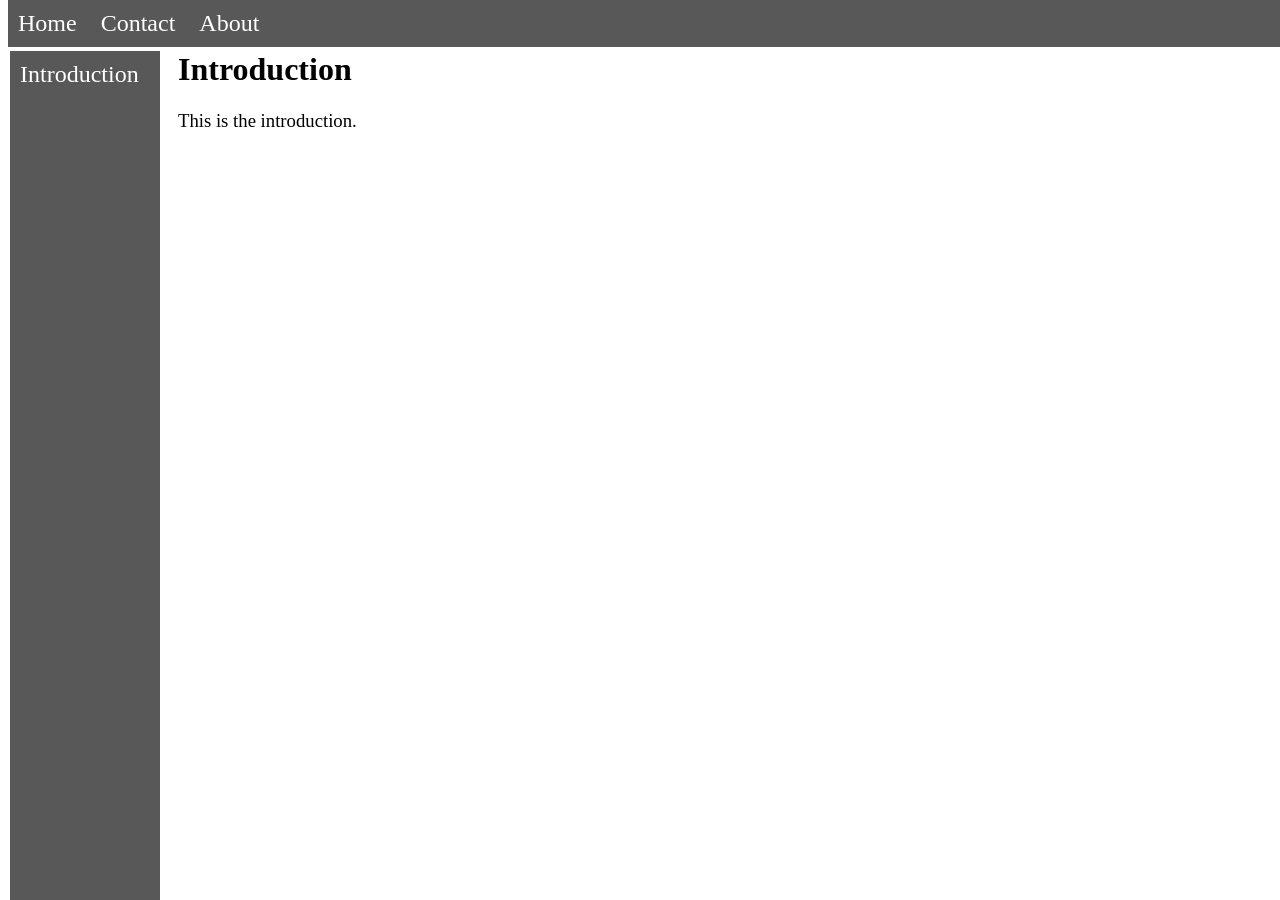
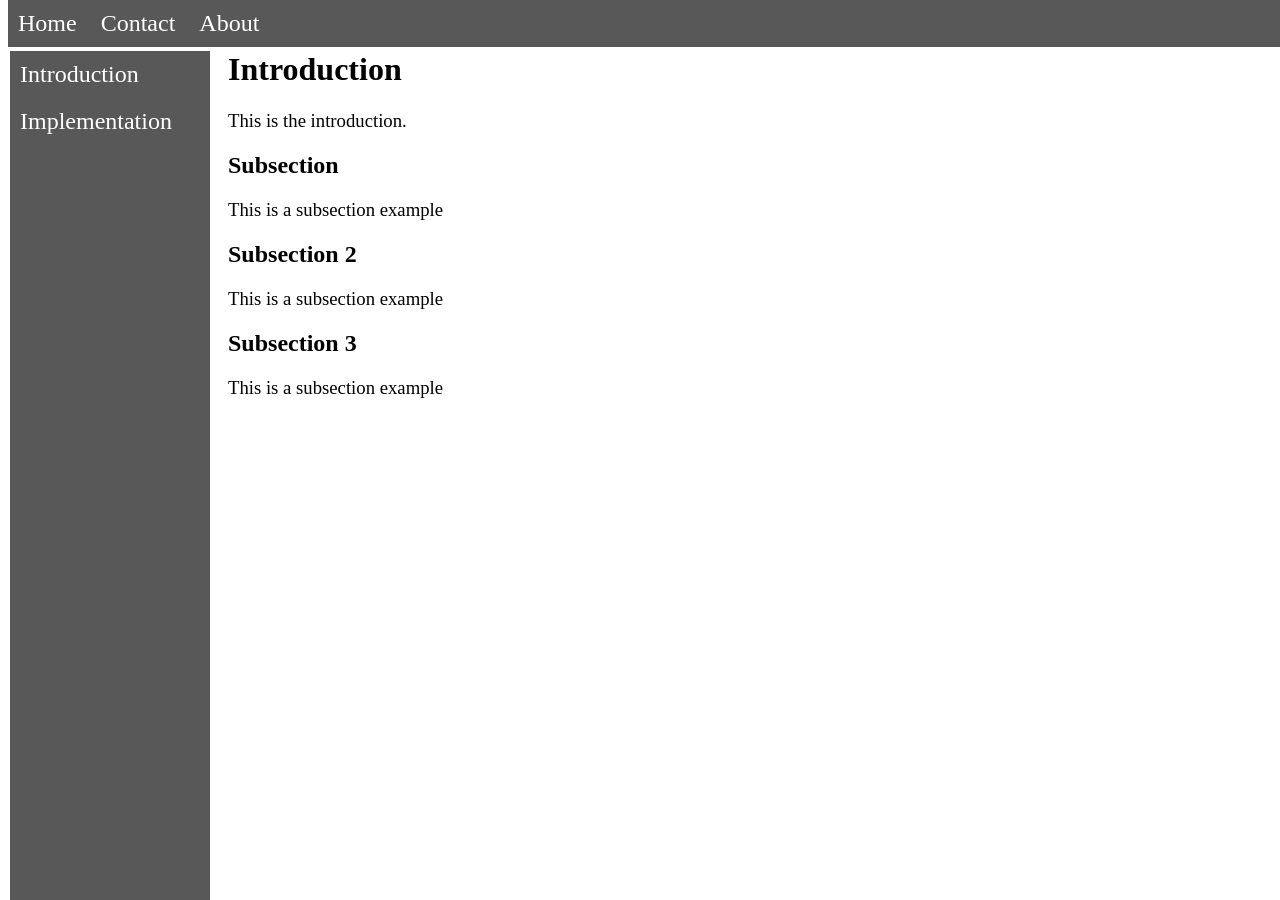
Before and after one commit to Acefrra/Acefrra.github.io, a Jekyll site: the page built from _projects/furuta/01_introduction.md, in a window 1280 px wide. Built offline with Jekyll 4.4.1, drawn with Linux system fonts in a browser that asks for light colours.

Commit message:
Ready to start writing!

```diff
--- a/_layouts/documentation.html
+++ b/_layouts/documentation.html
@@ -6,10 +6,22 @@
 			<meta name="viewport" content="width=device-width, initial-scale=1">
 			<!-- link to main stylesheet -->
 			<link rel="stylesheet" href="{{"/assets/css/main.css" | relative_url}}"/>
-		</head>
+			<link rel="stylesheet" href="https://cdn.jsdelivr.net/npm/katex@0.11.1/dist/katex.min.css" integrity="sha384-zB1R0rpPzHqg7Kpt0Aljp8JPLqbXI3bhnPWROx27a9N0Ll6ZP/+DiW/UqRcLbRjq" crossorigin="anonymous">
+
+    <!-- The loading of KaTeX is deferred to speed up page rendering -->
+    <script defer src="https://cdn.jsdelivr.net/npm/katex@0.11.1/dist/katex.min.js" integrity="sha384-y23I5Q6l+B6vatafAwxRu/0oK/79VlbSz7Q9aiSZUvyWYIYsd+qj+o24G5ZU2zJz" crossorigin="anonymous"></script>
+
+    <!-- To automatically render math in text elements, include the auto-render extension: -->
+    <script defer src="https://cdn.jsdelivr.net/npm/katex@0.11.1/dist/contrib/auto-render.min.js" integrity="sha384-kWPLUVMOks5AQFrykwIup5lo0m3iMkkHrD0uJ4H5cjeGihAutqP0yW0J6dpFiVkI" crossorigin="anonymous"
+        onload="renderMathInElement(document.body);"></script>
+</head>
 
 
 		<body>
+			<div>
+				</div>
+
+
 			<div class="topbar">
 				<a href="/">Home</a>
 				<a href="#contact">Contact</a>
@@ -18,22 +30,27 @@
 
 			<div class="sidebar">
 				<!--Iterate over the sections of the specific project-->
-				{% assign sections = site.projects | where: 'project', page.project %}
+				{% assign sections = site.projects | where: 'project', page.project | where: 'type', 'sect' %}
 				{% for section in sections %}
 				<li>
-                    <a href="{{section.url}}"> {{section.title}} </a>
+					<a href="{{section.url}}"> {{section.title}} </a>
 				</li>
 				{% endfor %}
 			</div>
 
-
-
 			<!-- /.container -->
 			<div class="documentation">
-			<h1>{{page.title}} </h1>
-			{{content}}
+
+				<h1>{{page.title}} </h1>
+				{{content}}
+				{% assign subsections = site.projects | where: 'project', page.project | where: 'type', 'subsect' | where: 'section', page.title%}
+				{% for subsection in subsections %}
+				<h2>{{subsection.title}}</h2>
+				{{subsection.content | markdownify}}
+				{%endfor%}
 
 			</div>
 
+
 		</body>
 	</html>
--- a/_layouts/home.html
+++ b/_layouts/home.html
@@ -6,6 +6,7 @@
 			<meta name="viewport" content="width=device-width, initial-scale=1">
 			<!-- link to main stylesheet -->
 			<link rel="stylesheet" href="{{"/assets/css/main.css" | relative_url}}"/>
+			<!-- Load KaTeX -->
 		</head>
 
 
--- a/_sass/2_base/_base.scss
+++ b/_sass/2_base/_base.scss
@@ -3,6 +3,9 @@ body{
     background-color: $bg-color;
     font-family: $body-font-family;
     font-weight: $body-font-thickness;
+}
+p{
+    font-size: $text-size;
 }
 a{
     color: $address-color;
@@ -115,6 +118,10 @@ h5{
         margin-right: auto;
         width: 50%;
     }
+    .projects h1{
+        position: relative;
+        text-align: center;
+    }
   }
   //phones
 @media screen and (max-width: 600px) {
@@ -125,4 +132,8 @@ h5{
         margin-right: auto;
         width: 50%;
     }
+    .projects h1{
+        position: relative;
+        text-align: center;
+    }
   }
--- a/_sass/2_base/_vars.scss
+++ b/_sass/2_base/_vars.scss
@@ -1,13 +1,12 @@
 //Width
-    $side-bar-width: 150px;
+    $side-bar-width: 200px;
 //Position
     $top-position-documentation: 30px;
     $top-position-projects: 30px;
-
 //Colors
     //Text
     $selection-color: #8b8b8b;
-    $address-color: #000000;
+    $address-color: #c58585;
     $bar-address-color: #ffffff;
     $selection-text-color: #000000;
     //Background
@@ -26,3 +25,5 @@
     $header4-font-thickness: 100;
     $header5-font-thickness: 1;
     $header6-font-thickness: 1;
+    //Paragraphs
+    $text-size: 20px;
```
Also changed, not shown: _projects/furuta/010_subsection.md (added, +11 -0 lines), _projects/furuta/011_subsection_2.md (added, +11 -0 lines), _projects/furuta/012_subsection_copy.md (added, +11 -0 lines), _projects/furuta/02_implementation.md (added, +9 -0 lines), _projects/sample_formulas_katex.md (added, +19 -0 lines), index.html (+4 -4 lines).
